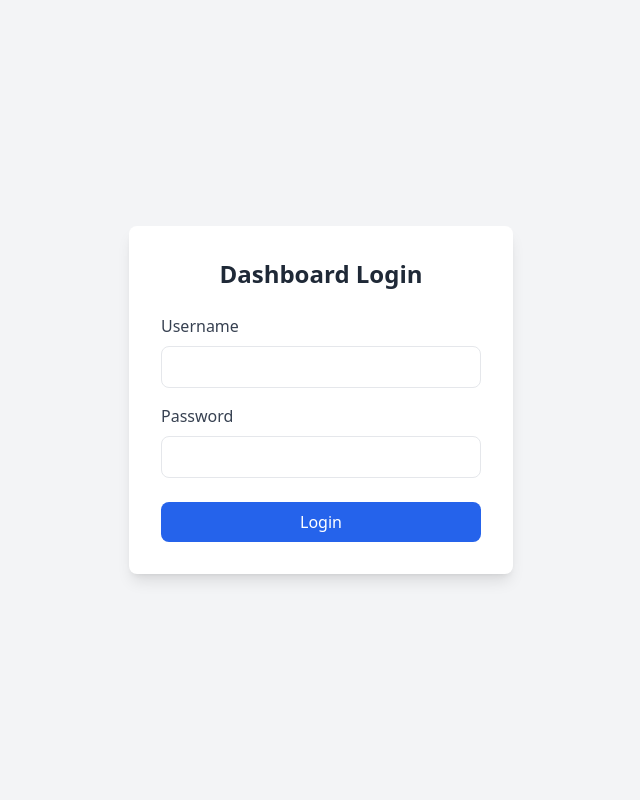
After one commit to ernestmortiz/Customer_Feedback_Collector, a Flask app: page /login in a window 1280 px wide. The commit adds this page. Shown: the whole page, without its empty margins (319-959 px from the left). Run offline with Flask 3, Linux system fonts and the light colour scheme; some libraries are stand-ins or nearby versions.

Commit message:
modified:   app.py 	modified:   templates/dashboard.html 	new file:   templates/login.html 	new file:   templates/thank-you.html

```diff
--- a/app.py
+++ b/app.py
@@ -1,97 +1,136 @@
 '''
 Ernest Ortiz
-IT488 - Module 3
-9/13/2025
-Sprint 2 Update
+IT488 - Module 4
+9/23/2025
+Sprint 3 Update - Security & Confirmation
 '''
 
-from flask import Flask, render_template, request, redirect, url_for
+from flask import Flask, render_template, request, redirect, url_for, session, flash
 import datetime
 
 # Create the main web app.
 app = Flask(__name__)
+# A secret key is required by Flask to securely manage user sessions.
+# This should be a long, random string in a real application.
+app.secret_key = 'a_very_secret_key_for_this_project'
 
-# Sprint 2: US-04
-# Define keywords and the corresponding tags.
-KEYWORD_TAGS = {
-    "broken": "CRITICAL",
-    "error": "CRITICAL",
-    "slow": "PERFORMANCE",
-    "great": "POSITIVE",
-    "love": "POSITIVE",
-    "bad": "NEGATIVE"
+# --- US-06: Simple User Store ---
+# In a real application, this would be a database with hashed passwords.
+# For this project, a simple dictionary is sufficient for authentication.
+VALID_USERS = {
+    "admin": "password123",
+    "support": "supportpass"
 }
 
-# List will act as our simple database to store all the feedback.
+# This list acts as our simple database.
 feedback_list = []
 
-# This function runs when someone visits the main homepage.
+# Keywords for automatic tagging.
+KEYWORD_TAGS = {
+    "broken": "CRITICAL", "error": "CRITICAL", "slow": "PERFORMANCE",
+    "great": "POSITIVE", "love": "POSITIVE", "bad": "NEGATIVE"
+}
+
+# --- Helper function to check if a user is logged in ---
+def is_logged_in():
+    # Checks if 'username' is stored in the session cookie.
+    return 'username' in session
+
+### --- Main Application Routes --- ###
+
 @app.route('/')
 def index():
-    # Shows the user the main feedback form.
+    # Shows the main feedback form to the customer.
     return render_template('form.html')
 
-# This function runs when a user submits the feedback form.
 @app.route('/submit', methods=['POST'])
 def submit():
     # Get all the data from the form fields.
-    name = request.form.get('name', 'Anonymous') # If name is empty, use 'Anonymous'.
+    name = request.form.get('name', 'Anonymous')
     email = request.form.get('email')
     comment = request.form.get('comment')
-    # Store the timestamp as a datetime object so we can sort it properly.
     timestamp = datetime.datetime.now()
 
-    # Sprint 2: US-04
-    # Scan the comment for keywords and generate tags.
+    # Scan the comment for keywords to generate tags.
     tags = []
     comment_lower = comment.lower()
     for keyword, tag in KEYWORD_TAGS.items():
         if keyword in comment_lower and tag not in tags:
             tags.append(tag)
-
     if not tags:
         tags.append("GENERAL")
-    # --- End of Sprint 2 Feature ---
 
-    # Put all the form data into a dictionary.
+    # Store the feedback entry as a dictionary.
     feedback_entry = {
-        'name': name,
-        'email': email,
-        'comment': comment,
-        'timestamp': timestamp,
-        'tags': tags # Add the list of tags
+        'name': name, 'email': email, 'comment': comment,
+        'timestamp': timestamp, 'tags': tags
     }
 
-    # Add the new feedback to our list.
     feedback_list.append(feedback_entry)
 
-    # Send the user to the dashboard page to see the feedback.
-    return redirect(url_for('dashboard'))
+    # --- US-07: Redirect to a confirmation page ---
+    # Instead of showing the dashboard, we redirect to a simple thank-you page.
+    return redirect(url_for('thank_you'))
 
-# This function runs when someone visits the '/dashboard' page.
+### --- US-07: New Route for Confirmation Page --- ###
+@app.route('/thank-you')
+def thank_you():
+    # This page confirms to the customer that their feedback was received.
+    # It also provides a link to submit another response.
+    return render_template('thank-you.html')
+
+### --- US-06: New Routes and Logic for Secure Access --- ###
+
+@app.route('/login', methods=['GET', 'POST'])
+def login():
+    # This route handles both displaying the login form (GET) and processing it (POST).
+    if request.method == 'POST':
+        username = request.form.get('username')
+        password = request.form.get('password')
+
+        # Check if the username exists and the password is correct.
+        if username in VALID_USERS and VALID_USERS[username] == password:
+            session['username'] = username # Store the username in the session.
+            return redirect(url_for('dashboard')) # Redirect to the dashboard on success.
+        else:
+            # If login fails, 'flash' an error message to the login page.
+            flash('Invalid username or password.')
+            return redirect(url_for('login'))
+
+    # For a GET request, just show the login page.
+    return render_template('login.html')
+
+@app.route('/logout')
+def logout():
+    # US-06: The logout link on the dashboard points here.
+    session.pop('username', None) # Remove the username from the session.
+    return redirect(url_for('login')) # Redirect the user to the login page.
+
 @app.route('/dashboard')
 def dashboard():
-    # Sprint 2: US-03
-    # Get the sort order from the URL, defaulting to 'desc'.
+    # --- US-06: Protect this route ---
+    # Before displaying the dashboard, check if the user is logged in.
+    if not is_logged_in():
+        # If not, redirect them to the login page.
+        return redirect(url_for('login'))
+
+    # --- Existing Dashboard Logic (Sorting/Filtering) ---
     sort_order = request.args.get('order', 'desc')
+    filter_tag = request.args.get('tag')
 
-    # Decide if the sort should be reversed (for descending) or not.
-    if sort_order == 'asc':
-        reverse_sort = False
-        next_order = 'desc'
-    else:
-        reverse_sort = True
-        next_order = 'asc'
+    display_list = feedback_list
+    if filter_tag:
+        display_list = [entry for entry in feedback_list if filter_tag in entry['tags']]
 
-    # Sort the feedback list by timestamp using the chosen direction.
-    sorted_feedback = sorted(feedback_list, key=lambda x: x['timestamp'], reverse=reverse_sort)
-    # --- End of Sprint 2 Feature ---
+    reverse_sort = sort_order == 'desc'
+    sorted_feedback = sorted(display_list, key=lambda x: x['timestamp'], reverse=reverse_sort)
 
-    # Shows the dashboard page and gives it the SORTED list of feedback
-    # and the next sort order for the clickable link.
+    next_order = 'asc' if sort_order == 'desc' else 'desc'
+
     return render_template('dashboard.html',
                            feedback_entries=sorted_feedback,
-                           next_sort_order=next_order)
+                           next_sort_order=next_order,
+                           current_filter=filter_tag)
 
 # This makes the app run when the script is executed.
 if __name__ == '__main__':
--- /dev/null
+++ b/templates/login.html
@@ -0,0 +1,33 @@
+<!DOCTYPE html>
+<html lang="en">
+<head>
+    <meta charset="UTF-8">
+    <title>Login - Feedback Dashboard</title>
+    <script src="https://cdn.tailwindcss.com"></script>
+</head>
+<body class="bg-gray-100 flex items-center justify-center h-screen">
+    <div class="bg-white p-8 rounded-lg shadow-lg w-full max-w-sm">
+        <h1 class="text-2xl font-bold mb-6 text-gray-800 text-center">Dashboard Login</h1>
+
+        {% with messages = get_flashed_messages() %}
+          {% if messages %}
+            <div class="bg-red-100 border border-red-400 text-red-700 px-4 py-3 rounded relative mb-4" role="alert">
+              <span class="block sm:inline">{{ messages[0] }}</span>
+            </div>
+          {% endif %}
+        {% endwith %}
+
+        <form action="/login" method="POST">
+            <div class="mb-4">
+                <label for="username" class="block text-gray-700 font-medium mb-2">Username</label>
+                <input type="text" id="username" name="username" class="w-full px-4 py-2 border rounded-lg" required>
+            </div>
+            <div class="mb-6">
+                <label for="password" class="block text-gray-700 font-medium mb-2">Password</label>
+                <input type="password" id="password" name="password" class="w-full px-4 py-2 border rounded-lg" required>
+            </div>
+            <button type="submit" class="w-full bg-blue-600 text-white py-2 rounded-lg hover:bg-blue-700">Login</button>
+        </form>
+    </div>
+</body>
+</html>
```
Also changed, not shown: templates/dashboard.html (+20 -13 lines), templates/thank-you.html (added, +15 -0 lines).
